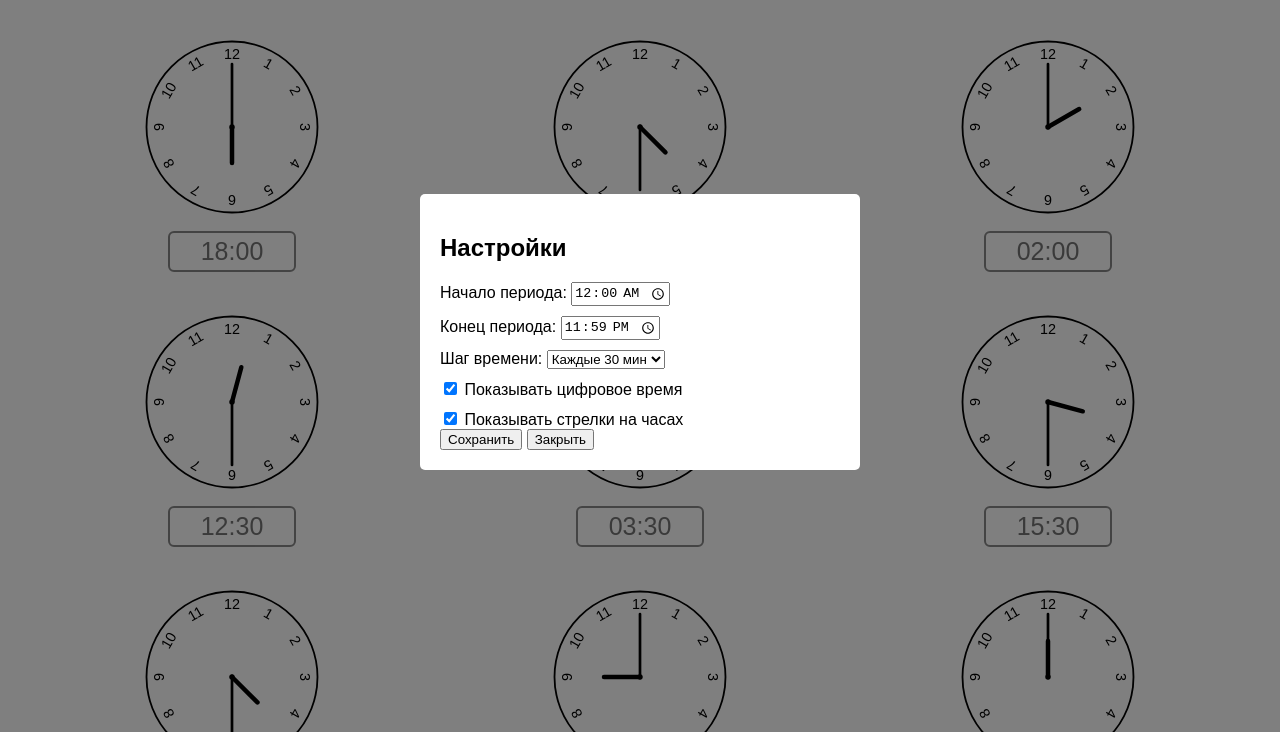
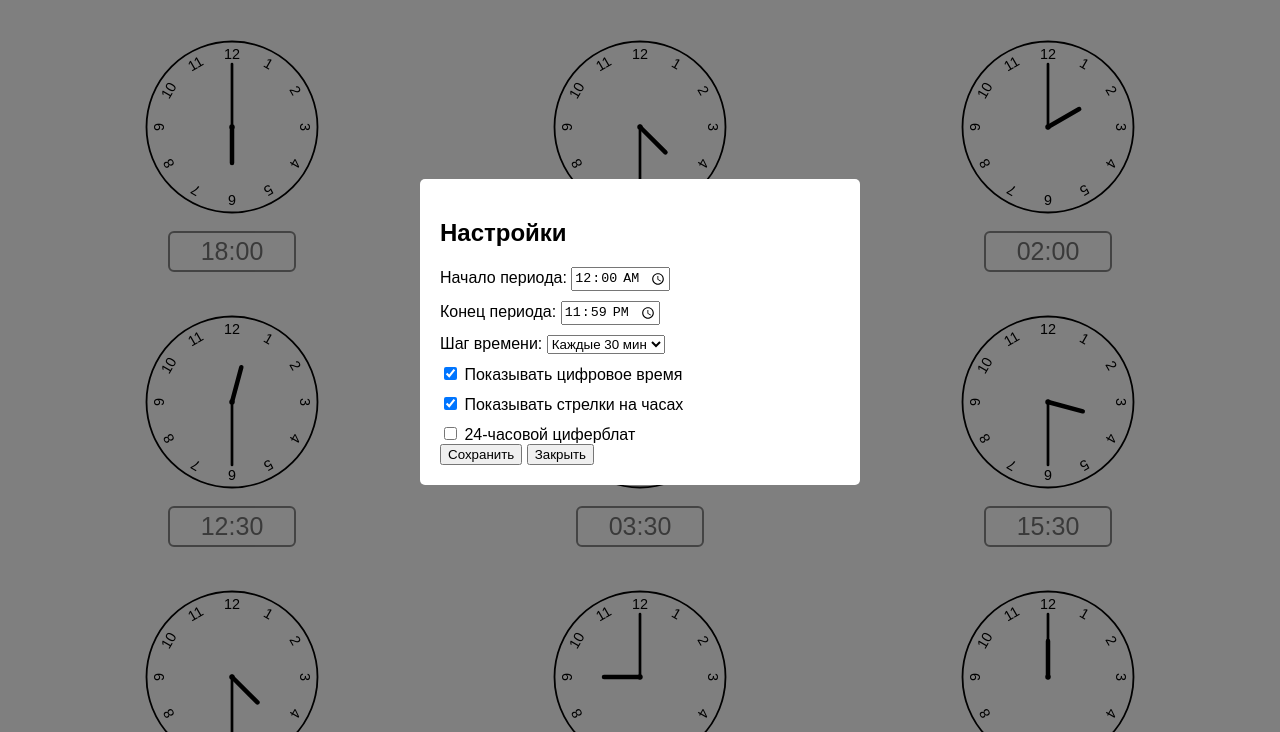
Before and after one commit to starikan/ChildStudy, a plain HTML site: page 25-07-02 Часы.html in a window 1280 px wide. Both pictures are taken after a click on the button "⚙️". Shown: the part 68-800 px from the top of the page. Drawn offline with Linux system fonts and the light colour scheme.

Commit message:
Add 24-hour clock option: implement checkbox in settings and update clock display logic

```diff
--- a/25-07-02 Часы.html
+++ b/25-07-02 Часы.html
@@ -140,6 +140,20 @@
           <text x="100" y="20" transform="rotate(300,100,100)">10</text>
           <text x="100" y="20" transform="rotate(330,100,100)">11</text>
         </g>
+        <g class="twentyfour-group" font-size="13" font-family="Arial" text-anchor="middle" dominant-baseline="middle">
+          <text x="100" y="35" transform="rotate(0,100,100)">00</text>
+          <text x="100" y="35" transform="rotate(30,100,100)">13</text>
+          <text x="100" y="35" transform="rotate(60,100,100)">14</text>
+          <text x="100" y="35" transform="rotate(90,100,100)">15</text>
+          <text x="100" y="35" transform="rotate(120,100,100)">16</text>
+          <text x="100" y="35" transform="rotate(150,100,100)">17</text>
+          <text x="100" y="35" transform="rotate(180,100,100)">18</text>
+          <text x="100" y="35" transform="rotate(210,100,100)">19</text>
+          <text x="100" y="35" transform="rotate(240,100,100)">20</text>
+          <text x="100" y="35" transform="rotate(270,100,100)">21</text>
+          <text x="100" y="35" transform="rotate(300,100,100)">22</text>
+          <text x="100" y="35" transform="rotate(330,100,100)">23</text>
+        </g>
         <circle cx="100" cy="100" r="3" fill="black" />
       </svg>
     </template>
@@ -173,6 +187,10 @@
           <input type="checkbox" id="showAnalog" checked />
           Показывать стрелки на часах
         </label>
+        <label>
+          <input type="checkbox" id="twentyFourClock" />
+          24-часовой циферблат
+        </label>
         <button onclick="saveSettings()">Сохранить</button>
         <button onclick="closeModal()">Закрыть</button>
       </div>
@@ -197,6 +215,7 @@
           step: document.getElementById('step').value,
           showDigital: document.getElementById('showDigital').checked,
           showAnalog: document.getElementById('showAnalog').checked,
+          twentyFourClock: document.getElementById('twentyFourClock').checked,
         };
         sessionStorage.setItem('clockSettings', JSON.stringify(settings));
         closeModal();
@@ -210,6 +229,7 @@
           step: '30',
           showDigital: true,
           showAnalog: true,
+          twentyFourClock: false,
         };
         const saved = JSON.parse(sessionStorage.getItem('clockSettings')) || defaults;
         document.getElementById('startTime').value = saved.start;
@@ -218,11 +238,13 @@
         document.getElementById('showDigital').checked = saved.showDigital;
         if (document.getElementById('showAnalog'))
           document.getElementById('showAnalog').checked = saved.showAnalog !== false;
+        if (document.getElementById('twentyFourClock'))
+          document.getElementById('twentyFourClock').checked = saved.twentyFourClock === true;
         return saved;
       }
 
       function generateClocks() {
-        const { start, end, step, showDigital } = loadSettings();
+        const { start, end, step, showDigital, twentyFourClock } = loadSettings();
         const showAnalog = document.getElementById('showAnalog') ? document.getElementById('showAnalog').checked : true;
         const startMinutes = toMinutes(start);
         const endMinutes = toMinutes(end);
@@ -318,6 +340,9 @@
               minHand.setAttribute('stroke-linecap', 'round');
               svg.appendChild(minHand);
             }
+            // Скрытие/отображение 24ч цифр
+            const tfGroup = svg.querySelector('.twentyfour-group');
+            if (tfGroup) tfGroup.style.display = twentyFourClock ? '' : 'none';
             cell.appendChild(svgFragment);
             const input = document.createElement('input');
             input.type = 'text';
```
